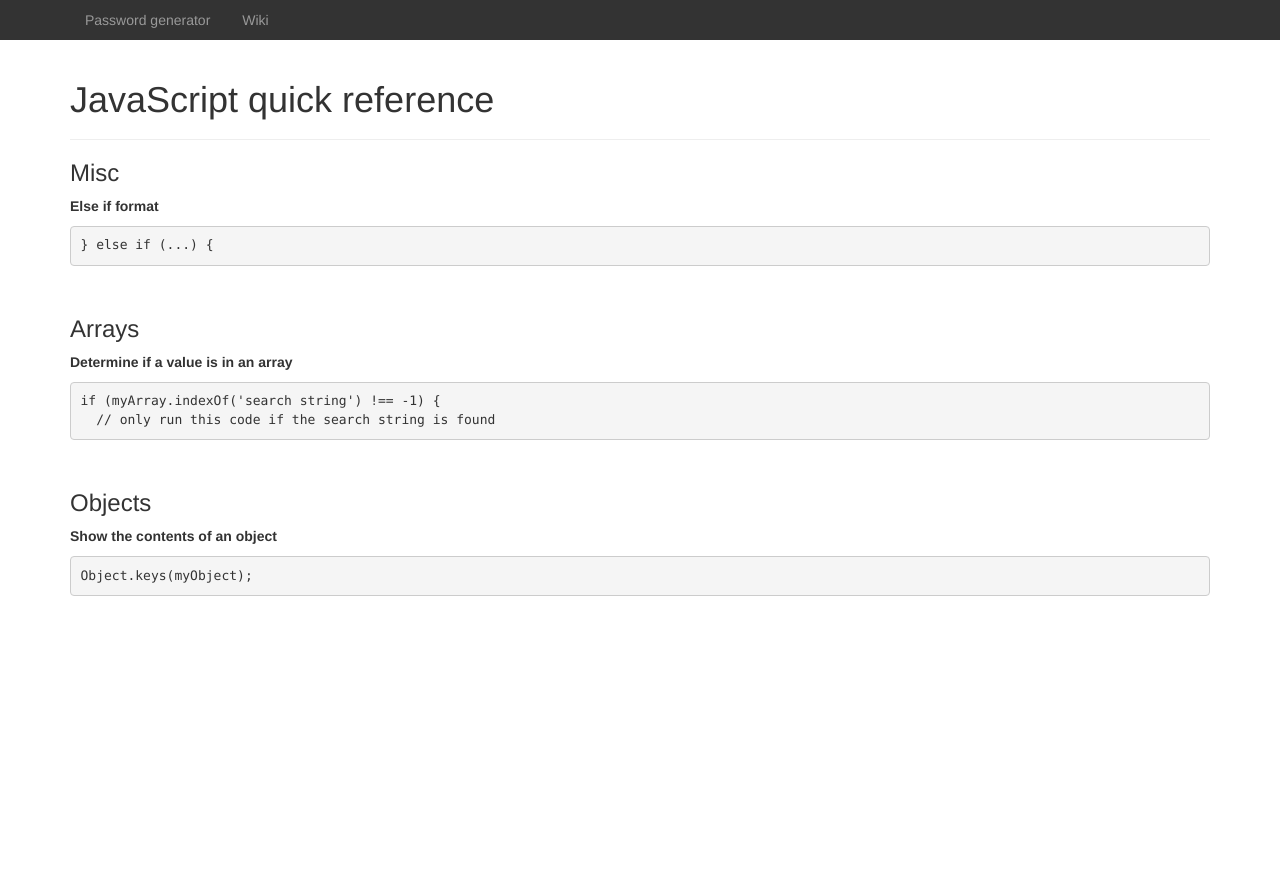
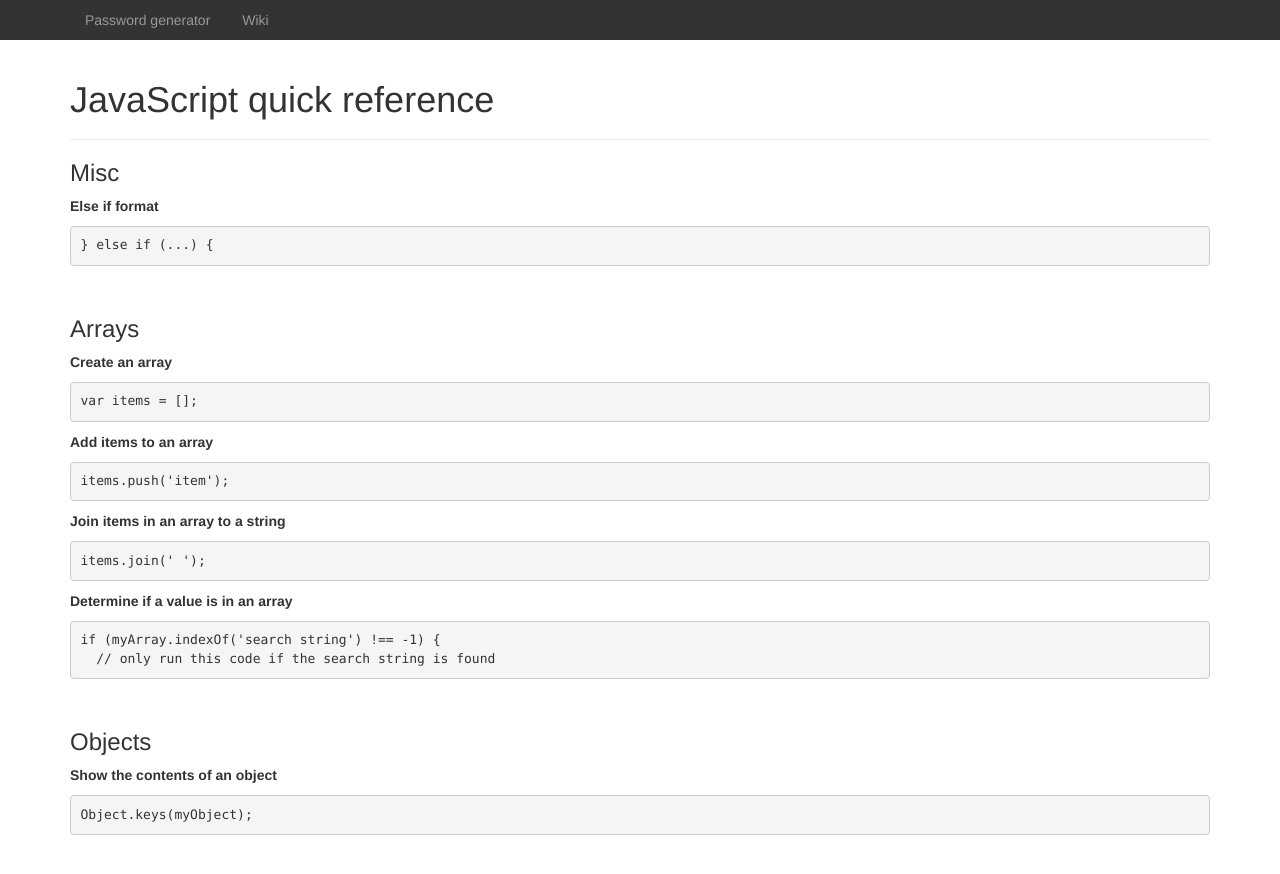
Before and after one commit to bmaupin/bmaupin.github.io, a Jekyll site: the page built from wiki/programming/javascript/javascript-quick-reference.md, in a window 1280 px wide. Shown: the top 874 px of the page. Built offline with Jekyll 4.4.1, drawn with Linux system fonts in a browser that asks for light colours; Markdown is read by kramdown in place of the engine named in the settings; a style sheet for code colours, icons or effects is not loaded.

Commit message:
Add some basic array operations

````diff
--- a/wiki/programming/javascript/javascript-quick-reference.md
+++ b/wiki/programming/javascript/javascript-quick-reference.md
@@ -14,6 +14,27 @@ title: JavaScript quick reference
 
 
 ### Arrays
+
+**Create an array**
+
+```javascript
+var items = [];
+```
+
+
+**Add items to an array**
+
+```javascript
+items.push('item');
+```
+
+
+**Join items in an array to a string**
+
+```javascript
+items.join(' ');
+```
+
 
 **Determine if a value is in an array**
 
````
